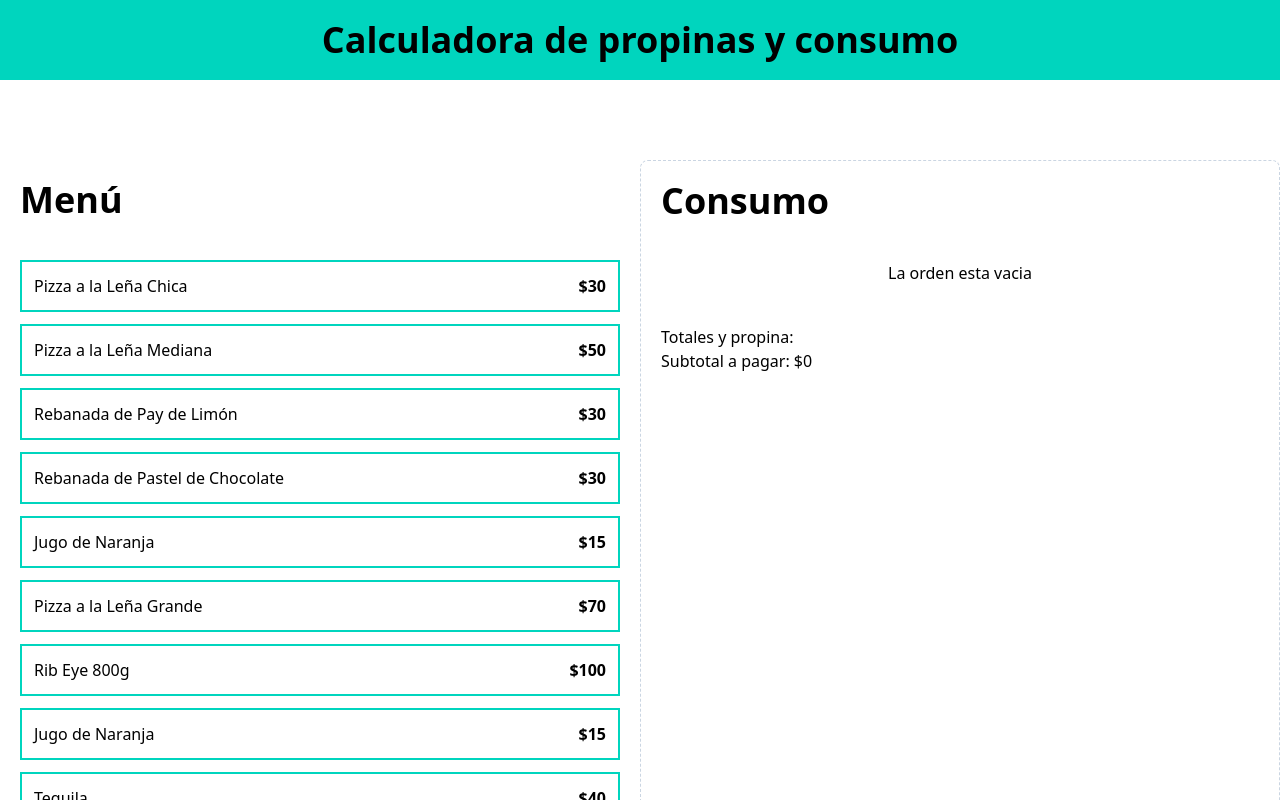
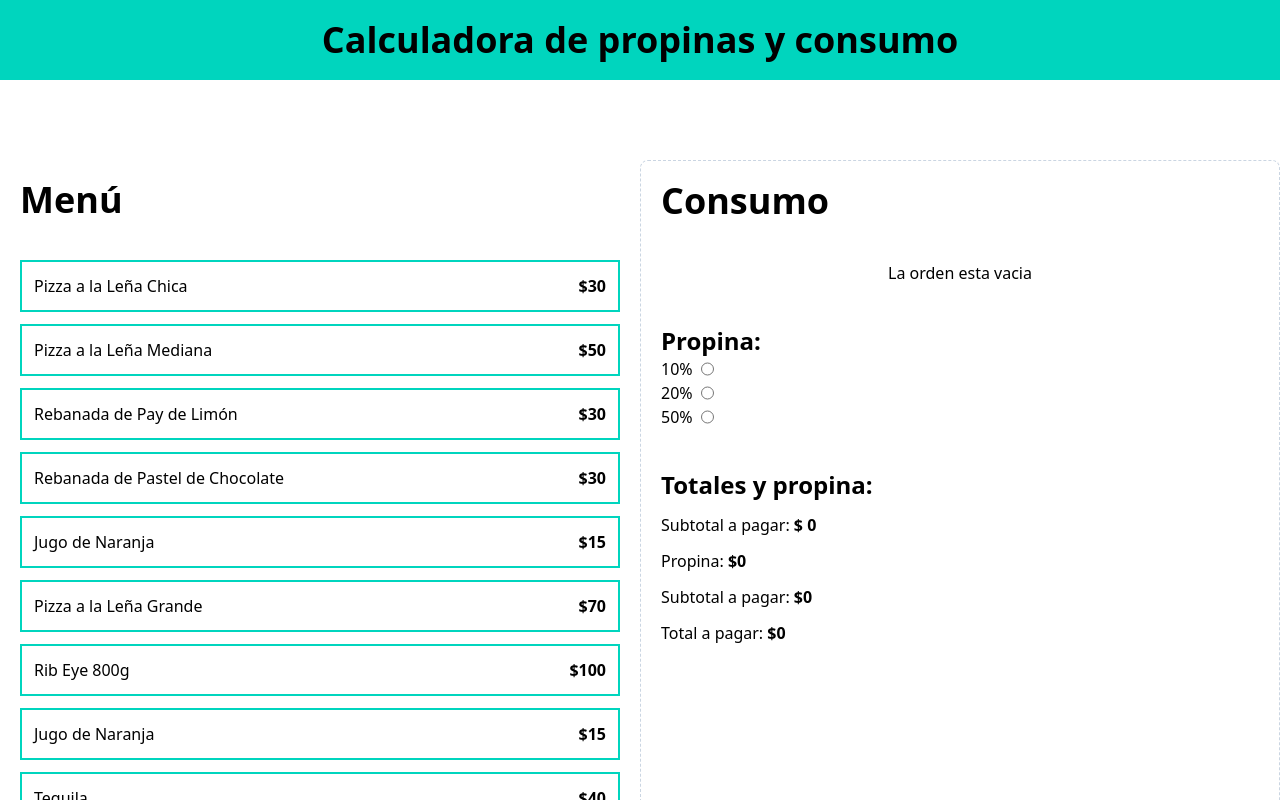
Before and after one commit to jarl1409/calculadora_propina, a React (Vite) app: page / in a window 1280 px wide. Shown: the top 800 px of the page. Built offline with nearby package versions, Linux system fonts and the light colour scheme.

Commit message:
Add funtion subtotal and label tip

```diff
--- a/src/App.tsx
+++ b/src/App.tsx
@@ -1,8 +1,9 @@
 import MenuItem from "./components/MenuItem";
 import { menuItems } from "./data/db";
 import useOrder from "./hooks/useOrder";
+import OrderTotals from "./components/OrderTotals";
+import TipPercentageForm from "./components/TipPercentageForm";
 import OrderContents from "./components/OrderContents";
-import OrderTotals from "./components/OrderTotals";
 
 
 function App() {
@@ -29,7 +30,11 @@
             order ={order}
             removeItem = {removeItem}
             />
-            <OrderTotals/>
+            <TipPercentageForm
+            />
+            <OrderTotals
+            order = {order}
+            />
         </div>
       </main>
     </>
--- a/src/components/MenuItem.tsx
+++ b/src/components/MenuItem.tsx
@@ -1,6 +1,6 @@
 import type { MenuItem } from "../types";
 
-type MenuItemProps = {
+export type MenuItemProps = {
   item: MenuItem;
   addItem: (item: MenuItem) => void;
 };
--- a/src/components/OrderTotals.tsx
+++ b/src/components/OrderTotals.tsx
@@ -1,13 +1,34 @@
+import { useMemo } from "react";
+import { OrderItem } from "../types";
+import { formatCurrency } from "../helpers";
 
-export default function OrderTotals() {
-  return (<>
-    <div>
-      <h2>Totales y propina:</h2>
-      <p>Subtotal a pagar:{''} <span>$0</span></p>
-    </div>
-    <button>
+type orderTotalProps = {
+  order: OrderItem[];
+};
 
-    </button>
-  </>
-  )
+export default function OrderTotals({ order }: orderTotalProps) {
+  const subTotalAmount = useMemo(
+    () => order.reduce((total, item) => total + item.quantity * item.price, 0),
+    [order]
+  );
+  return (
+    <>
+      <div className="space-y-3">
+        <h2 className=" font-black text-2xl">Totales y propina:</h2>
+        <p>
+          Subtotal a pagar:{""} <span className="font-bold">{formatCurrency(subTotalAmount)}</span>
+        </p>
+        <p>
+          Propina:{""} <span className="font-bold">$0</span>
+        </p>
+        <p>
+          Subtotal a pagar:{""} <span className="font-bold">$0</span>
+        </p>
+        <p>
+          Total a pagar:{""} <span className="font-bold">$0</span>
+        </p>
+      </div>
+      <button></button>
+    </>
+  );
 }
--- /dev/null
+++ b/src/components/TipPercentageForm.tsx
@@ -0,0 +1,33 @@
+const tipOptions = [
+  {
+    id: "tip-10",
+    value: 0.1,
+    label: "10%",
+  },
+  {
+    id: "tip-20",
+    value: 0.2,
+    label: "20%",
+  },
+  {
+    id: "tip-50",
+    value: 0.5,
+    label: "50%",
+  },
+];
+
+export default function TipPercentageForm() {
+  return (
+    <div>
+      <h3 className="font-black text-2xl">Propina:</h3>
+      <form action="">
+        {tipOptions.map((tip) => (
+          <div key={tip.id} className="flex gap-2">
+            <label htmlFor={tip.id}>{tip.label}</label>
+            <input id={tip.id} type="radio" name="tip" value={tip.value} />
+          </div>
+        ))}
+      </form>
+    </div>
+  );
+}
--- a/src/data/db.ts
+++ b/src/data/db.ts
@@ -1,6 +1,6 @@
-import type { MenuItems } from "../types"
+import type { MenuItem } from "../types"
 
-export const menuItems : MenuItems[] = [
+export const menuItems : MenuItem[] = [
     {
       "id": 1,
       "name": "Pizza a la Leña Chica",
```
